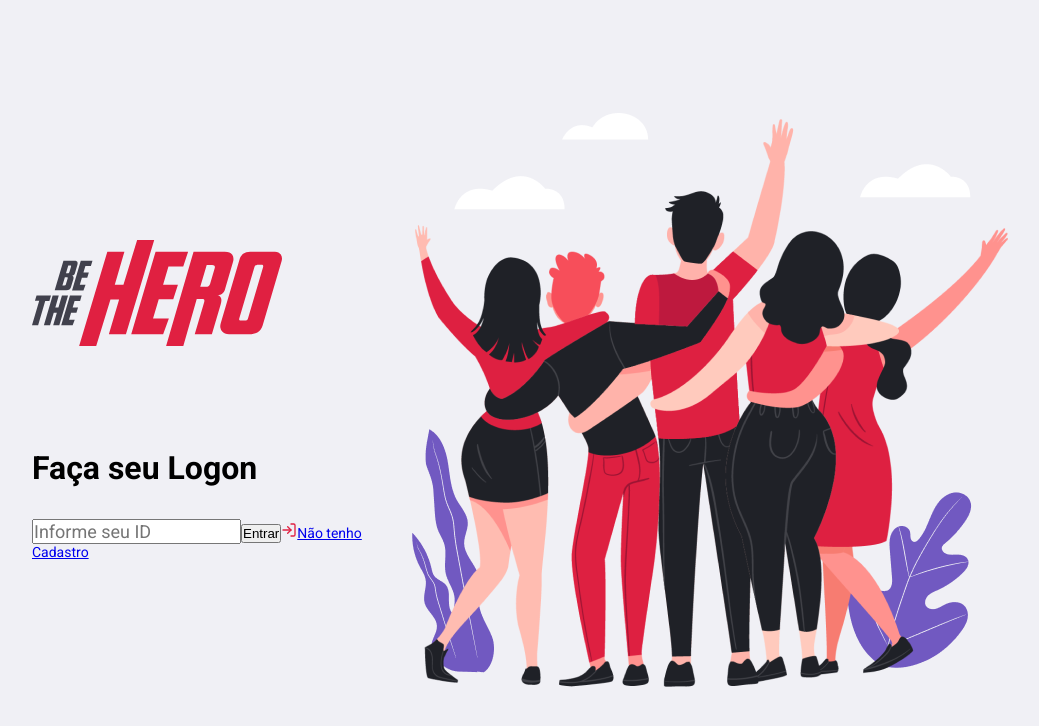
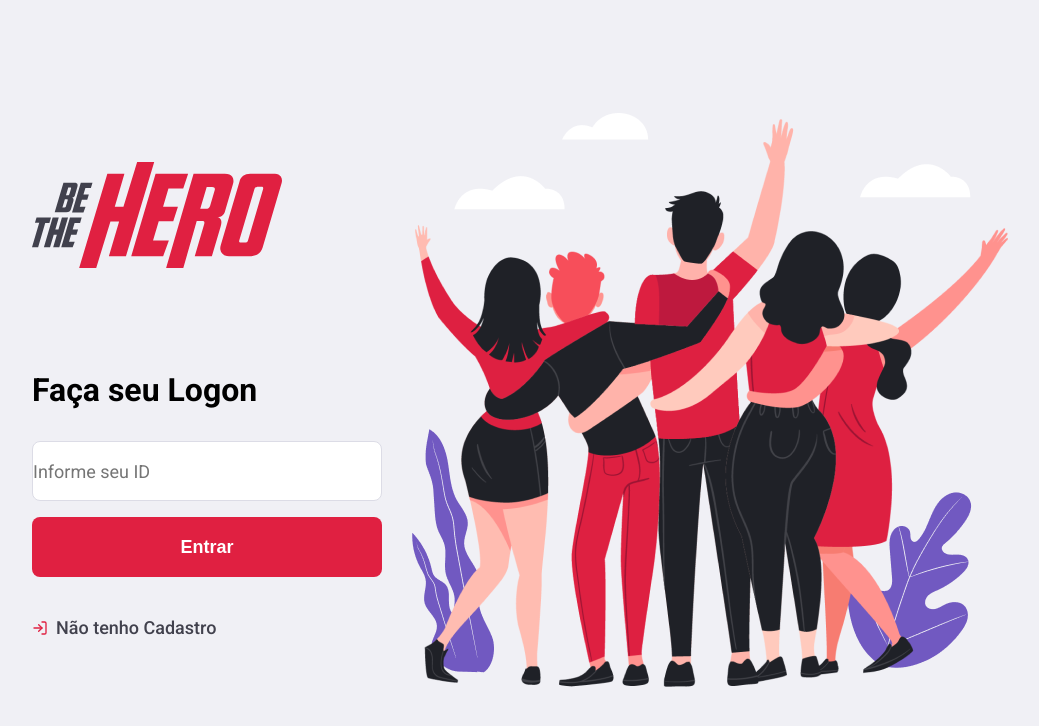
Before and after one commit to victoralvesc/Semana_OmniStack11, a React (Create React App) app in the folder frontend/: page / in a window 1280 px wide. Shown: the top 726 px of the page, without its empty margins (120-1159 px from the left). Built offline with nearby package versions, Linux system fonts and the light colour scheme.

Commit message:
Finalizando todo o processo de estilização do Frontend

```diff
--- a/frontend/src/global.css
+++ b/frontend/src/global.css
@@ -20,3 +20,34 @@
 button {
     cursor: pointer;
 }
+
+form input {
+    width: 100%; /*Largura da barra de texto "Informe seu ID" em 100%*/
+    height: 60px; /*Altura da barra de texto "Informe seu ID"*/
+    color:#333; /*Cor do texto "Informe seu ID"*/
+    border: 1px solid #dcdce6; /* Borda da barra de texto ficou como na cor informada"*/
+    border-radius: 8px;/* As extremidades da borda da barra de texto "CURVADA"*/
+    padding: 0, 24px  /* Tamanho do quadro em branco dentro da borda da barra de texto "Informe seu ID"*/
+}
+
+.button {
+    width: 100%; /*Largura da barra de texto "Informe seu ID" em 100%*/
+    height: 60px; /*Altura da barra de texto "Informe seu ID"*/
+    background: #e02041 ;
+    border: 0; /* Borda da barra de ENTRAR ficou alinhado e na cor informada"*/
+    border-radius: 8px;
+    color: #fff;
+    font-weight: 700 ; /*tamanho da plavra ENTRAR e em negrito*/
+    margin-top: 16px;/* distancia o botão ENTRAR com a barra de texto "Informe seu ID"*/
+    display: inline-block;
+    text-align: center;
+    text-decoration: none;
+    font-size: 18px; /* tamanho da letra "ENTRAR"*/
+    line-height: 60px;
+    transition: filter 0.12s;/* O tempo indicado para quando passar o mouse em cima do ENTRAR a cor mudar ele demorar um pouco*/
+}
+
+.button:hover {
+    filter: brightness(90%); /*Quando passar o mouse por cima da palavra ENTRAR vai escurecer a cor do texto*/
+
+}
--- a/frontend/src/pages/logon/index.js
+++ b/frontend/src/pages/logon/index.js
@@ -16,7 +16,7 @@
                 <h1>Faça seu Logon</h1>
 
                 <input placeholder="Informe seu ID" />
-                <button type="submit">Entrar</button>
+                <button className="button" type="submit">Entrar</button>
                 <a href="/register" >
                     <FiLogIn size={16} color="#E02041" />
                     Não tenho Cadastro
--- a/frontend/src/pages/logon/styles.css
+++ b/frontend/src/pages/logon/styles.css
@@ -11,7 +11,7 @@
 
 .Logon-container section.form {
     width: 100%; /*Largura de 100%*/
-    max-width: 350px; /*Largura maxima de 1120px*/
+    max-width: 350px; /*Largura maxima de 350px*/
     margin-right: 30px; /*Distancia a imagem BeTheHero da imagem Hero*/
 }
 
@@ -23,3 +23,23 @@
     font-size: 32px; /*Aumenta o tamanho da letra "Faça seu Logon"*/
     margin-bottom: 32px; /* Está distanciando a combo "Informe seu ID" da frase "Faça seu Logon"*/
 }
+
+.Logon-container section.form form a {
+    display: flex; /* Ajustar o texto "Não tenho Cadastro" com a imagem - alinhamento*/
+    align-items: center; /* Ajustar FiLogIn - alinhamento com o texto "Não tenho Cadastro" */
+    margin-top: 40px;  /* Está distanciando o texto "Não tenho Cadastro" do botao "ENTRAR*/
+    color: #41414d; /*Cor do texto "Não tenho Cadastro" */
+    font-size: 18px;  /*Aumenta o tamanho da letra "Não tenho Cadastro"*/
+    text-decoration: none; /*Tirou o sublinhado abaixo do "Não tenho cadastro"*/
+    font-weight: 500; /*Colocou a fonte ""Não tenho Cadastro" menor do que se estivesse em negrito */
+    transition: opacity 0.12s; /* O tempo indicado para quando passar o mouse em cima do "Não tenho Cadastro"* a cor mudar ele demorar um pouco*/
+}
+
+.Logon-container section.form form a svg {
+    margin-right: 8px; /* Está distanciando o icone " FiLogIn" do texto "Não tenho Cadastro" */
+}
+
+.Logon-container section.form form a:hover{
+    opacity: 0.8; /*Quando passar o mouse por cima do "Não tenho Cadastro" vai escurecer a cor do texto*/
+
+}
```
